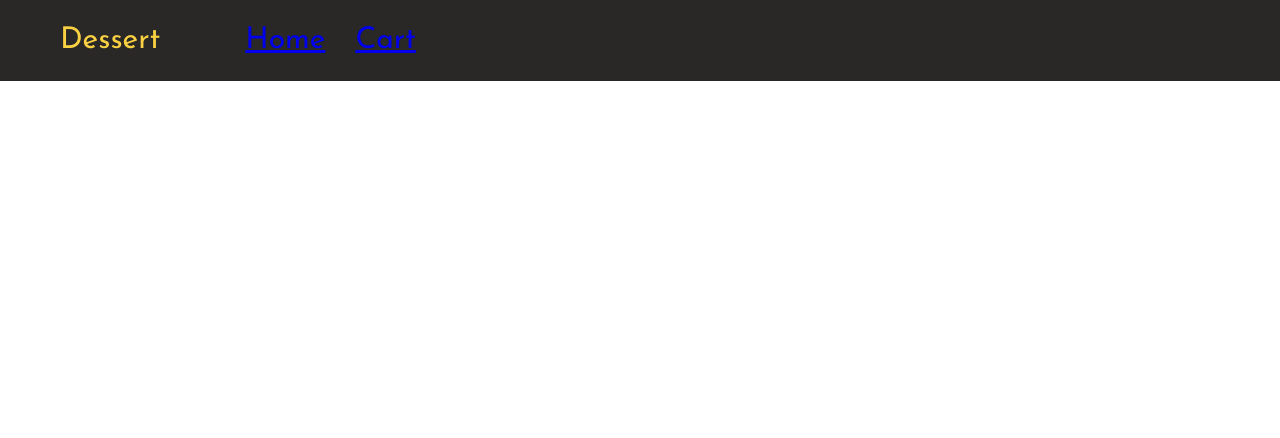
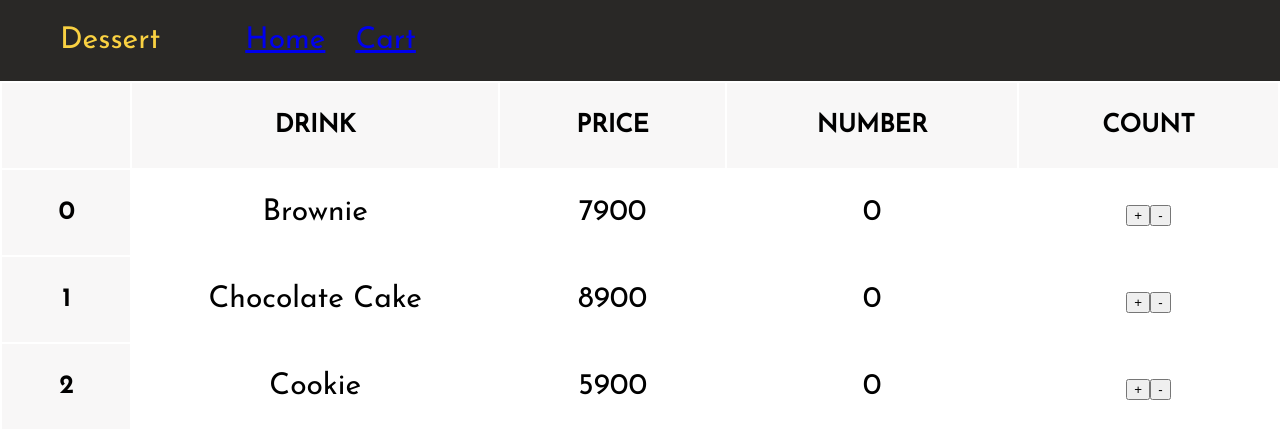
Before and after one commit to sooyoung-h/myShop, a React (Create React App) app: page /cart in a window 1280 px wide. Shown: the top 438 px of the page. Built offline with nearby package versions, Linux system fonts and the light colour scheme.

Commit message:
Cart 페이지
Table 완성, 정보 수정

```diff
--- a/src/App.js
+++ b/src/App.js
@@ -6,6 +6,7 @@ import { useState } from 'react';
 import { propTypes } from 'react-bootstrap/esm/Image';
 import { connect } from "react-redux";
 import Detail from "./Detail.js";
+import Cart from "./Cart.js";
 
 function Modal(props) {
   //하위로 컴포넌트를 뺴놓을 때마다 태그 속성으로 보내주고 props.( )로 받기!
@@ -102,6 +103,7 @@ function App(props) {
         <Detail></Detail>
       </Route>
       <Route path="/cart">
+        <Cart></Cart>
       </Route>
     </div>
   );
--- /dev/null
+++ b/src/Cart.css
@@ -0,0 +1,10 @@
+table {
+  margin: auto;
+  width: 100%;
+  font-size: 30px;
+}
+th {
+  padding: 30px;
+  font-size: 25px;
+  background-color: rgb(248, 247, 247);
+}
--- /dev/null
+++ b/src/Cart.js
@@ -0,0 +1,53 @@
+import React, { useState } from "react";
+import { connect } from "react-redux";
+import { Table  } from "react-bootstrap";
+import './Cart.css';
+
+
+function Cart(props) {
+    return (
+    <div className="cart">
+        <table class="table">
+            <thead>
+              <tr>
+                <th scope="col"></th>
+                <th scope="col">DRINK</th>
+                <th scope="col">PRICE</th>
+                <th scope="col">NUMBER</th>
+                <th scope="col">COUNT</th>
+              </tr>
+            </thead>
+            <tbody>
+            {
+                props.state.map((a,i)=>{
+                    return(
+                        <tr>
+                        <th scope="row">{i}</th>
+                        <td>{props.state[i].name}</td>
+                        <td>{props.state[i].price}</td>
+                        <td>{props.state[i].total}</td>
+                        <td>
+                            <button onClick={()=>{
+                                props.dispatch( {type:"addItem", id : i} )
+                            }}>+</button>
+                            <button onClick={()=>{
+                                props.dispatch( {type:"minusItem", id : i} )
+                            }}>-</button>
+                        </td>
+                        </tr>
+                    )
+
+                })
+            }
+            </tbody>
+        </table>
+
+    </div>
+    )
+}
+
+function myFunc(state){
+    return {state : state}
+  }
+
+export default connect(myFunc)(Cart);
--- a/src/data.js
+++ b/src/data.js
@@ -2,21 +2,27 @@ let Data = [
     {
         name: "Brownie",
         content: "With just five simple ingredients, you can have this smooth and creamy vanilla ice cream at your fingertips as well.",
+        count:0,
         price : 7900,
+        total :0,
         path: "https://images.unsplash.com/photo-1609050156150-0ca584e367f0?ixlib=rb-1.2.1&ixid=MXwxMjA3fDB8MHxwaG90by1wYWdlfHx8fGVufDB8fHw%3D&auto=format&fit=crop&w=334&q=80",
 
     },
     {
         name: "Chocolate Cake",
         content: "With just five simple ingredients, you can have this smooth and creamy vanilla ice cream at your fingertips as well.",
+        count:0,
         price : 8900,
+        total :0,
         path: "https://images.unsplash.com/photo-1540337706094-da10342c93d8?ixlib=rb-1.2.1&ixid=MXwxMjA3fDB8MHxwaG90by1wYWdlfHx8fGVufDB8fHw%3D&auto=format&fit=crop&w=700&q=80",
 
     },
     {
         name: "Cookie",
         content: "With just five simple ingredients, you can have this smooth and creamy vanilla ice cream at your fingertips as well.",
+        count:0,
         price : 5900,
+        total :0,
         path: "https://images.unsplash.com/photo-1499636136210-6f4ee915583e?ixid=MXwxMjA3fDB8MHxwaG90by1wYWdlfHx8fGVufDB8fHw%3D&ixlib=rb-1.2.1&auto=format&fit=crop&w=700&q=80",
 
     },
--- a/src/index.js
+++ b/src/index.js
@@ -8,8 +8,17 @@ import {createStore} from 'redux';
 import reportWebVitals from './reportWebVitals';
 import Data from './data.js';
 
-function reducer () {
-  return Data;
+function reducer (state = Data, action) {
+  if (action.type === 'addItem') {
+    let copy = [...state];
+    copy[action.id].total++;
+    return copy;
+  } else if (action.type === 'minusItem') {
+    let copy = [...state];
+    copy[action.id].total--;
+    return copy;
+  }
+  return state;
 }
 
 let store = createStore(reducer);
```
